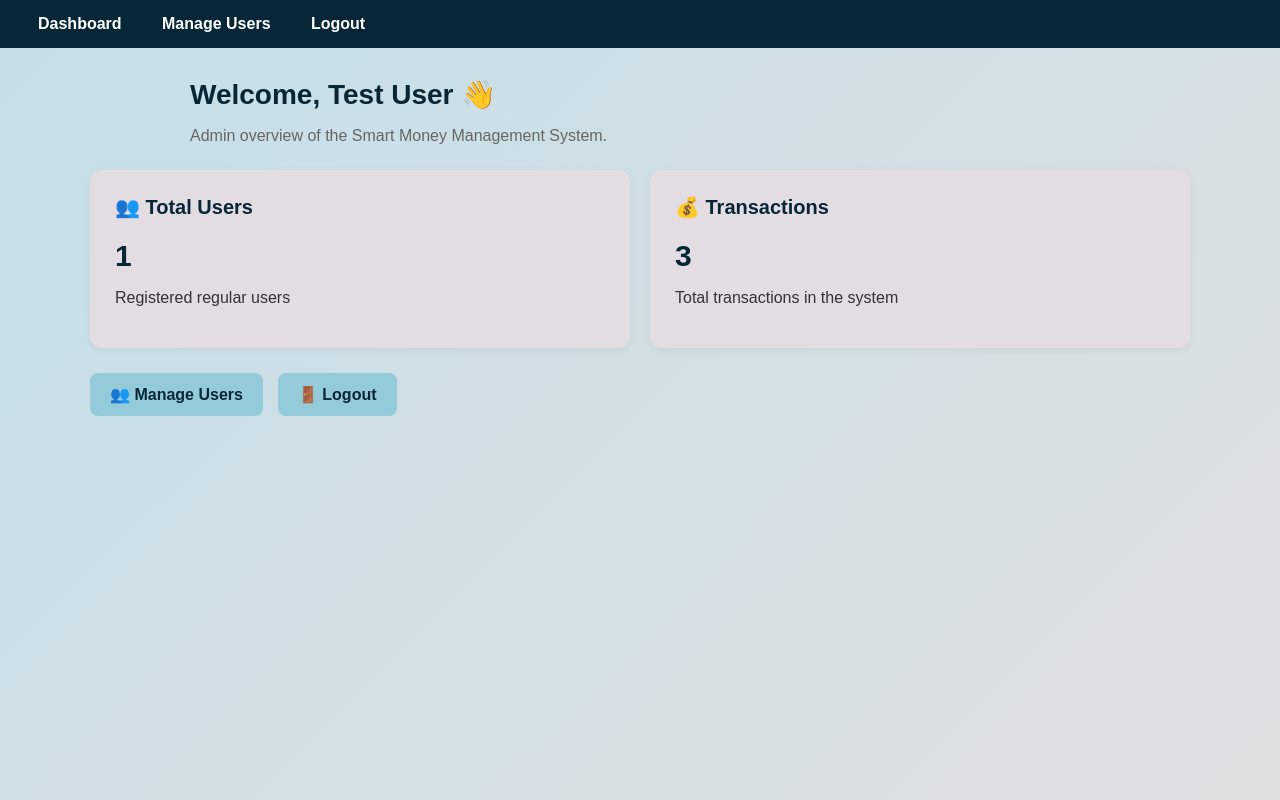
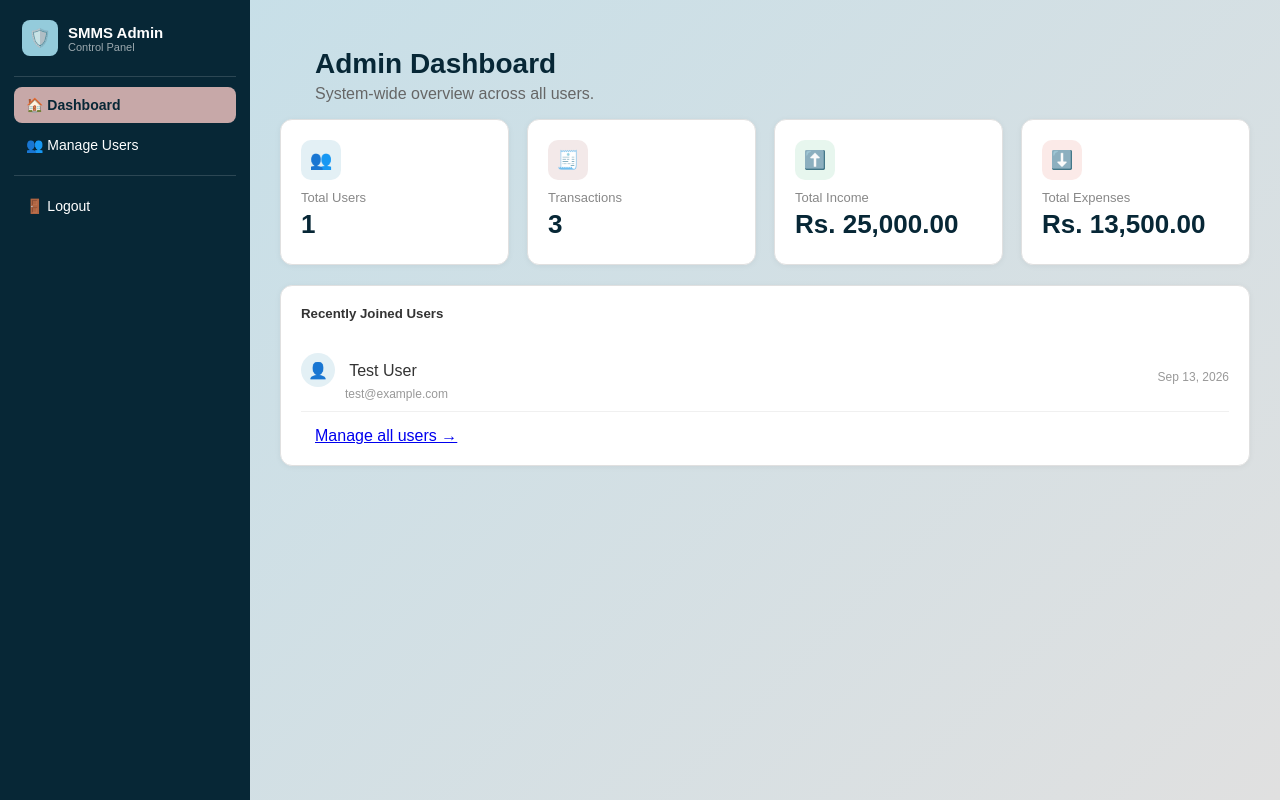
Before and after one commit to Alisha-ctrl/smms, a PHP site: page /php/admin/dashboard.php in a window 1280 px wide. Run offline with PHP 8.4, Linux system fonts and the light colour scheme; a user stored in the database is signed in; data comes from the database, SQL or seed files in the repository.

Commit message:
Modification in admin dashboard.

```diff
--- a/php/admin/admin_nav.php
+++ b/php/admin/admin_nav.php
@@ -1,8 +1,26 @@
-<!-- Shared admin navigation menu -->
-<nav>
-    <ul>
-        <li><a href="dashboard.php">Dashboard</a></li>
-        <li><a href="manage_users.php">Manage Users</a></li>
-        <li><a href="admin_logout.php">Logout</a></li>
-    </ul>
-</nav>
+<?php
+// Shared admin sidebar navigation - include this on every admin page.
+// Set $current_page BEFORE including this file, e.g.: $current_page = "dashboard";
+if (!isset($current_page)) { $current_page = ""; }
+
+function admin_nav_link($href, $label, $icon, $page_key, $current_page) {
+    $active = ($page_key === $current_page) ? "sidebar-active" : "";
+    echo "<a href='$href' class='sidebar-link $active'>$icon $label</a>";
+}
+?>
+<div class="sidebar">
+    <div class="sidebar-logo">
+        <div class="logo-badge">🛡️</div>
+        <div>
+            <div class="logo-title">SMMS Admin</div>
+            <div class="logo-subtitle">Control Panel</div>
+        </div>
+    </div>
+
+    <?php admin_nav_link("dashboard.php", "Dashboard", "🏠", "dashboard", $current_page); ?>
+    <?php admin_nav_link("manage_users.php", "Manage Users", "👥", "manage_users", $current_page); ?>
+
+    <div class="sidebar-divider"></div>
+
+    <?php admin_nav_link("admin_logout.php", "Logout", "🚪", "logout", $current_page); ?>
+</div>
--- a/php/admin/dashboard.php
+++ b/php/admin/dashboard.php
@@ -1,187 +1,111 @@
 <?php
-session_start();
-
-if (!isset($_SESSION["user_id"]) || $_SESSION["role"] !== "admin") {
-    header("Location: admin_login.php");
-    exit;
-}
-
+include "admin_auth_check.php";
 include "../includes/db.php";
 
-$user_count = 0;
-$transaction_count = 0;
+$total_users = mysqli_fetch_assoc(mysqli_query($conn, "SELECT COUNT(*) AS total FROM users WHERE role = 'user'"))['total'];
+$total_transactions = mysqli_fetch_assoc(mysqli_query($conn, "SELECT COUNT(*) AS total FROM transactions"))['total'];
+$total_income = mysqli_fetch_assoc(mysqli_query($conn, "SELECT SUM(amount) AS total FROM transactions WHERE type = 'income'"))['total'] ?? 0;
+$total_expense = mysqli_fetch_assoc(mysqli_query($conn, "SELECT SUM(amount) AS total FROM transactions WHERE type = 'expense'"))['total'] ?? 0;
 
-$result = mysqli_query(
-    $conn,
-    "SELECT COUNT(*) AS total FROM users WHERE role = 'user'"
-);
+$recent_users = mysqli_query($conn, "SELECT * FROM users WHERE role = 'user' ORDER BY created_at DESC LIMIT 5");
 
-if ($result) {
-    $row = mysqli_fetch_assoc($result);
-    $user_count = $row["total"];
-}
-
-$result = mysqli_query(
-    $conn,
-    "SELECT COUNT(*) AS total FROM transactions"
-);
-
-if ($result) {
-    $row = mysqli_fetch_assoc($result);
-    $transaction_count = $row["total"];
-}
-
-$admin_name = $_SESSION["full_name"];
+$current_page = "dashboard";
 ?>
-
 <!DOCTYPE html>
 <html>
-
 <head>
-
     <title>Admin Dashboard - SMMS</title>
-
     <link rel="stylesheet" href="../includes/style.css">
 
     <style>
+        .page-wrap { max-width: 1000px; margin: 0 auto; }
 
-        .admin-container {
-            max-width: 1100px;
-            margin: 30px auto;
-            padding: 0 20px;
+        .grid-row { display: flex; gap: 18px; flex-wrap: wrap; margin-bottom: 20px; }
+        .grid-col { flex: 1 1 200px; }
+
+        .stat-card {
+            background: #ffffff; border: 1px solid #E0E0E0; border-radius: 12px; padding: 20px;
+            box-shadow: 0 1px 6px rgba(0,0,0,0.05);
         }
+        .stat-icon {
+            width: 40px; height: 40px; border-radius: 10px; display: flex; align-items: center;
+            justify-content: center; font-size: 18px; margin-bottom: 10px;
+        }
+        .stat-users { background: #E3F0F5; }
+        .stat-txns  { background: #F3E9E9; }
+        .stat-income { background: #E7F6EE; }
+        .stat-expense { background: #FBEAE8; }
 
-        .admin-header {
-            margin-bottom: 25px;
+        .stat-label { font-size: 13px; color: #888888; }
+        .stat-value { font-size: 26px; font-weight: bold; color: #072736; margin: 4px 0; }
+
+        .user-row { display: flex; justify-content: space-between; align-items: center; padding: 10px 0; border-bottom: 1px solid #F0F0F0; }
+        .user-row:last-child { border-bottom: none; }
+        .user-avatar {
+            width: 34px; height: 34px; border-radius: 50%; background: #E3F0F5; color: #072736;
+            display: inline-flex; align-items: center; justify-content: center; font-size: 16px; margin-right: 10px;
         }
-
-        .admin-header h2 {
-            margin-bottom: 5px;
-        }
-
-        .admin-header p {
-            color: #666;
-        }
-
-        .admin-cards {
-            display: flex;
-            gap: 20px;
-            flex-wrap: wrap;
-        }
-
-        .admin-card {
-            flex: 1;
-            min-width: 220px;
-            background: #E3DDE3;
-            border-radius: 12px;
-            padding: 25px;
-            box-shadow: 0 2px 8px rgba(0,0,0,0.05);
-        }
-
-        .admin-card h3 {
-            margin-top: 0;
-        }
-
-        .admin-number {
-            font-size: 30px;
-            font-weight: bold;
-            color: #072736;
-        }
-
-        .admin-actions {
-            margin-top: 25px;
-            display: flex;
-            gap: 15px;
-            flex-wrap: wrap;
-        }
-
-        .admin-button {
-            display: inline-block;
-            padding: 12px 20px;
-            background: #94CBDB;
-            color: #072736;
-            text-decoration: none;
-            border-radius: 8px;
-            font-weight: bold;
-        }
-
-        .admin-button:hover {
-            background: #C7A8A8;
-        }
-
+        .user-email { font-size: 12px; color: #999999; }
     </style>
-
 </head>
-
-<body>
-
+<body class="with-sidebar">
     <?php include "admin_nav.php"; ?>
 
-<div class="admin-container">
+    <div class="main-content">
+        <div class="page-wrap">
+            <h2>Admin Dashboard</h2>
+            <p style="color:#666; margin-top:-15px;">System-wide overview across all users.</p>
 
-    <div class="admin-header">
-
-        <h2>
-            Welcome, <?php echo htmlspecialchars($admin_name); ?> 👋
-        </h2>
-
-        <p>
-            Admin overview of the Smart Money Management System.
-        </p>
-
+            <div class="grid-row">
+                <div class="grid-col">
+                    <div class="stat-card">
+                        <div class="stat-icon stat-users">👥</div>
+                        <div class="stat-label">Total Users</div>
+                        <div class="stat-value"><?php echo $total_users; ?></div>
+                    </div>
+                </div>
+                <div class="grid-col">
+                    <div class="stat-card">
+                        <div class="stat-icon stat-txns">🧾</div>
+                        <div class="stat-label">Transactions</div>
+                        <div class="stat-value"><?php echo $total_transactions; ?></div>
+                    </div>
+                </div>
+                <div class="grid-col">
+                    <div class="stat-card">
+                        <div class="stat-icon stat-income">⬆️</div>
+                        <div class="stat-label">Total Income</div>
+                        <div class="stat-value">Rs. <?php echo number_format($total_income, 2); ?></div>
+                    </div>
+                </div>
+                <div class="grid-col">
+                    <div class="stat-card">
+                        <div class="stat-icon stat-expense">⬇️</div>
+                        <div class="stat-label">Total Expenses</div>
+                        <div class="stat-value">Rs. <?php echo number_format($total_expense, 2); ?></div>
+                    </div>
+                </div>
             </div>
 
-
-    <div class="admin-cards">
-
-        <div class="admin-card">
-
-            <h3>👥 Total Users</h3>
-
-            <div class="admin-number">
-                <?php echo $user_count; ?>
+            <div class="col-box">
+                <h5 style="margin-top:0;">Recently Joined Users</h5>
+                <?php if (mysqli_num_rows($recent_users) > 0) { ?>
+                    <?php while ($u = mysqli_fetch_assoc($recent_users)) { ?>
+                        <div class="user-row">
+                            <div>
+                                <span class="user-avatar">👤</span>
+                                <?php echo htmlspecialchars($u['full_name']); ?>
+                                <div class="user-email" style="margin-left:44px;"><?php echo htmlspecialchars($u['email']); ?></div>
                             </div>
-
-            <p>Registered regular users</p>
-
+                            <div style="color:#999; font-size:12px;"><?php echo date('M j, Y', strtotime($u['created_at'])); ?></div>
                         </div>
-
-
-        <div class="admin-card">
-
-            <h3>💰 Transactions</h3>
-
-            <div class="admin-number">
-                <?php echo $transaction_count; ?>
+                    <?php } ?>
+                <?php } else { ?>
+                    <p style="color:#888;">No users have registered yet.</p>
+                <?php } ?>
+                <p style="margin-top:15px; margin-bottom:0;"><a href="manage_users.php">Manage all users &rarr;</a></p>
             </div>
-
-            <p>Total transactions in the system</p>
-
         </div>
-
     </div>
-
-
-    <div class="admin-actions">
-
-        <a
-            href="manage_users.php"
-            class="admin-button"
-        >
-            👥 Manage Users
-        </a>
-
-        <a
-            href="admin_logout.php"
-            class="admin-button"
-        >
-            🚪 Logout
-        </a>
-
-    </div>
-
-</div>
-
 </body>
-
 </html>
```
Also changed, not shown: php/admin/manage_users.php (+50 -169 lines). Lines whose indentation alone changed are shown as unchanged.
